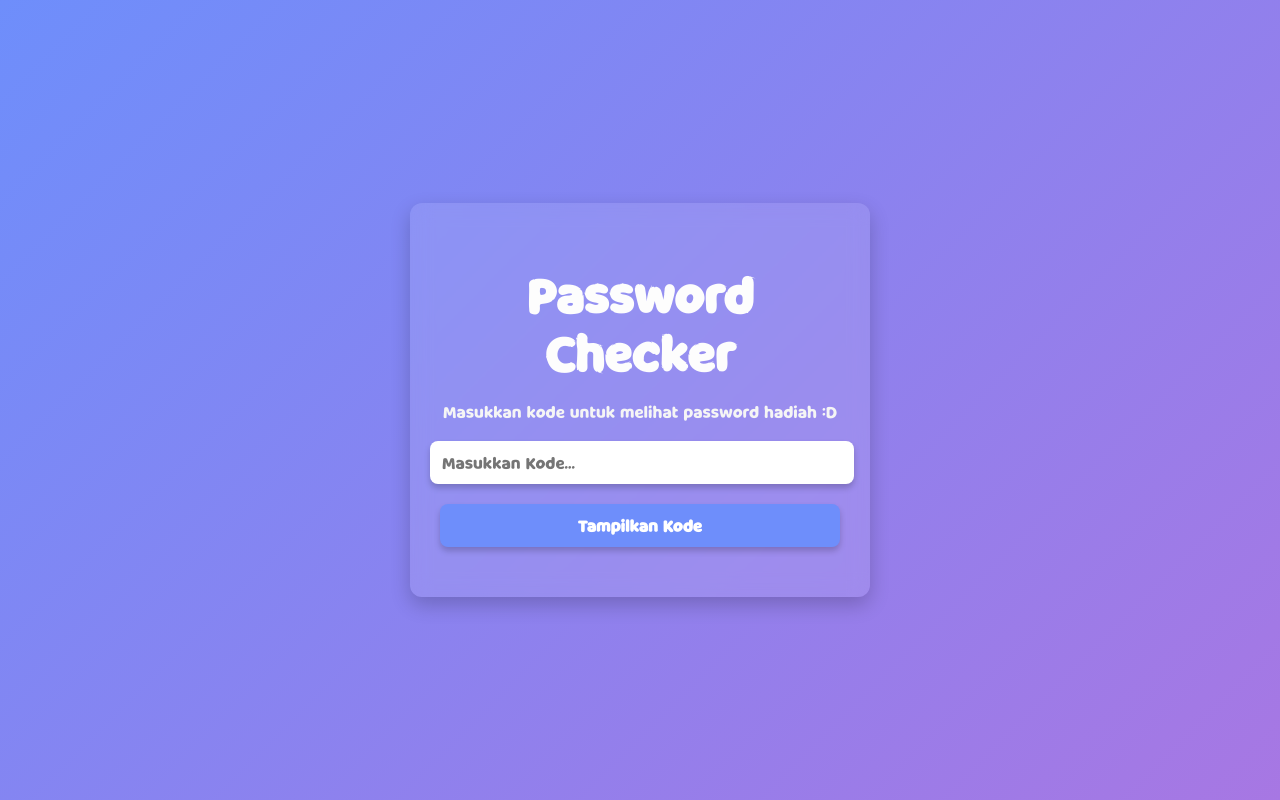
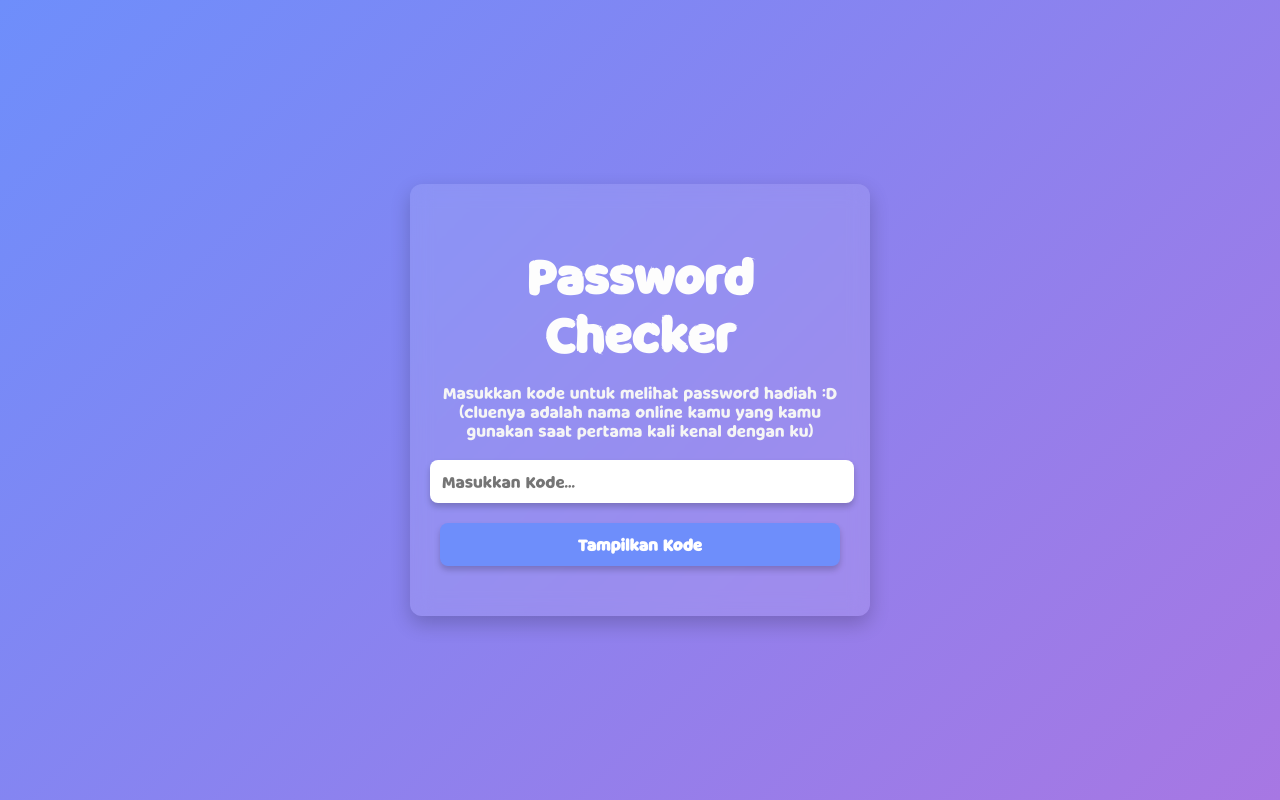
Before and after one commit to AzkaBeker7947/pasword-hadiah, a plain HTML site: page index.html in a window 1280 px wide. Drawn offline with Linux system fonts and the light colour scheme.

Commit message:
Update index.html

```diff
--- a/index.html
+++ b/index.html
@@ -93,7 +93,7 @@
 <body>
     <div class="container">
         <h1>Password Checker</h1>
-        <p>Masukkan kode untuk melihat password hadiah :D</p>
+        <p>Masukkan kode untuk melihat password hadiah :D (cluenya adalah nama online kamu yang kamu gunakan saat pertama kali kenal dengan ku)</p>
         <input type="text" id="inputName" placeholder="Masukkan Kode...">
         <button onclick="showCode()">Tampilkan Kode</button>
         <div class="output" id="output"></div>
```
